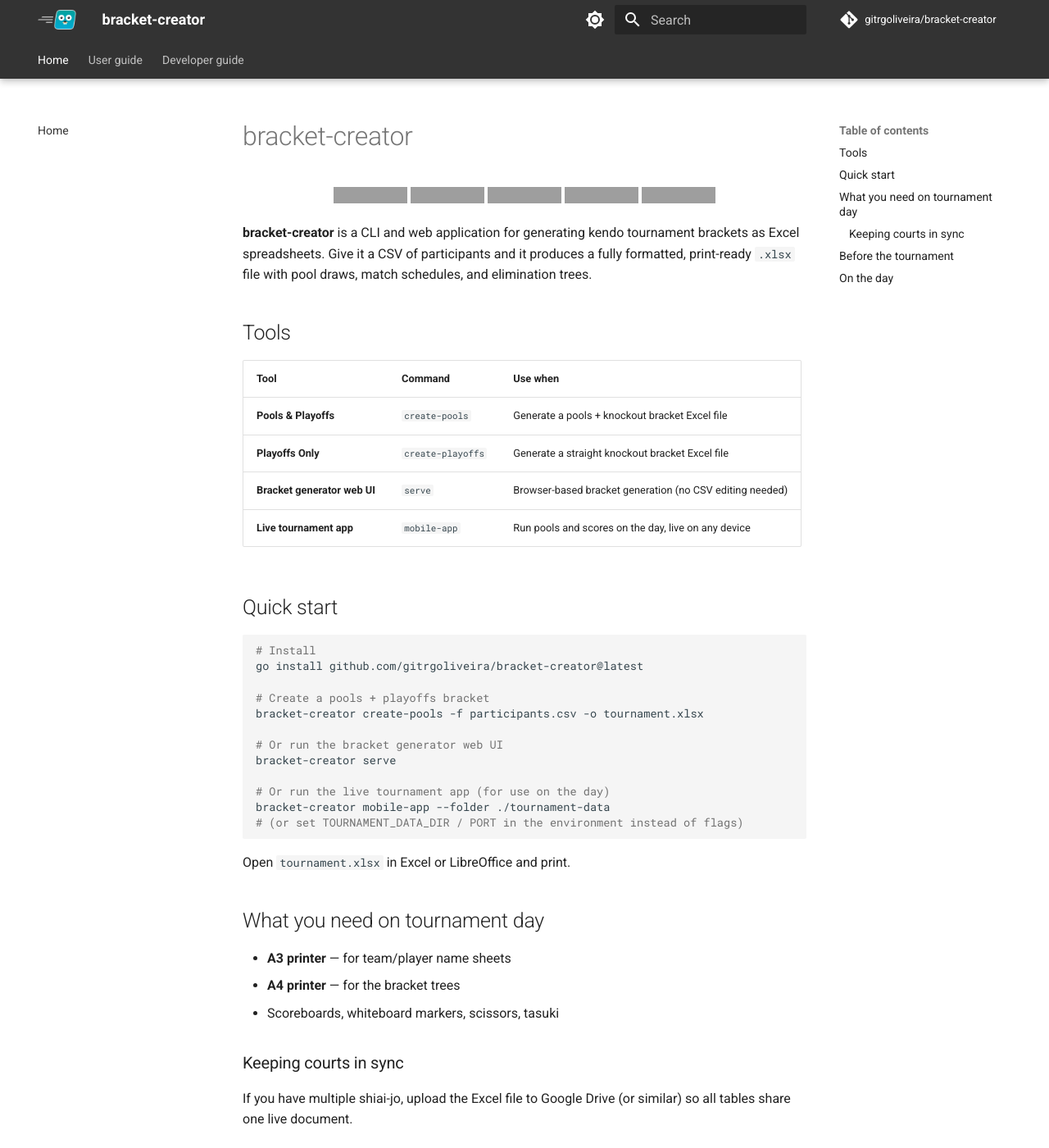
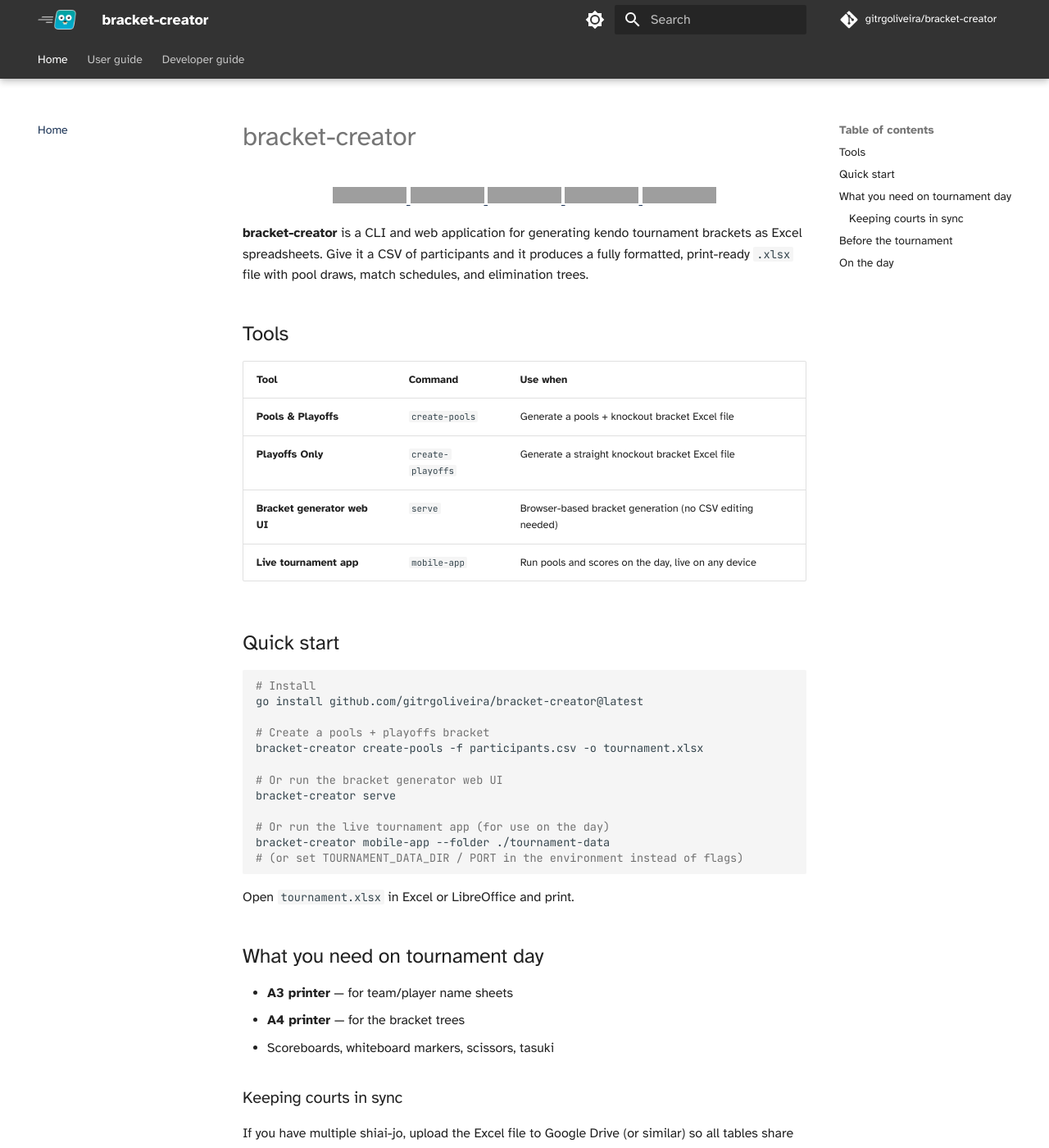
Before and after one commit to gitrgoliveira/bracket-creator, an MkDocs documentation site: the page built from docs/index.md, in a window 1280 px wide and 1400 px high. Shown: the whole window at 82% size. Built offline with MkDocs 1.6.1 and Material for MkDocs 9.7.7, drawn with Linux system fonts in a browser that asks for light colours; comment, search, counter and statistics services are not loaded; grey boxes are pictures that could not be loaded.

Commit message:
fix(docs): repair link contrast + brand the docs site theme
Design critique of the published MkDocs site surfaced a P0 plus supporting
issues, all rooted in a half-wired custom palette:

- extra.css set --md-primary-fg-color on :root for BOTH schemes, so Material
  derived dark-mode content links as #333 on the navy slate bg — 1.03:1,
  effectively invisible. Tokens are now scoped per scheme; links use the app's
  brand navy (#1d3557 light, lightened #93b3e0 in slate, 6.07:1) and are
  underlined by default so they read as links (the navy alone is ~1.3:1 vs body
  text).
- mkdocs.yaml had primary/accent: 333333 — not valid Material color names, so
  the accent silently fell back to indigo #526cfe. Dropped the dead hex (CSS is
  now the single source of truth) and set the accent via --md-accent-fg-color.
- Added a real 404 page (overrides/404.html) with search guidance and links
  home instead of the bare 'Page not found' dead end.
- Switched the type to Atkinson Hyperlegible + JetBrains Mono — chosen for
  glyph separation (l/I/1, O/0/Q) per PRODUCT.md's bright/noisy-hall brief.

Verified with mkdocs build --strict and browser measurement in both schemes.

Co-Authored-By: Claude Opus 4.8 <noreply@anthropic.com>

```diff
--- a/docs/assets/stylesheets/extra.css
+++ b/docs/assets/stylesheets/extra.css
@@ -1,5 +1,52 @@
-:root {
+/* bracket-creator docs theme overrides.
+ *
+ * Color is scoped PER SCHEME. Material derives link/interactive colors from
+ * these tokens, so an unscoped `:root` override (the previous approach) forced
+ * one value into both light and dark — which made dark-mode links #333 on a
+ * navy background (1.03:1, invisible). Each scheme now gets its own values.
+ *
+ * Accent = the web-mobile app's brand navy (--accent #1d3557, see DESIGN.md) so
+ * the docs and the product share one interactive color. The slate scheme uses a
+ * lightened navy of the same hue so links stay legible on the dark surface. */
+
+/* Light scheme */
+[data-md-color-scheme="default"] {
 	--md-primary-fg-color: #333333;
-	--md-primary-fg-color--light: #333333;
-	--md-primary-fg-color--dark: #333333;
+	--md-primary-fg-color--light: #4a4a4a;
+	--md-primary-fg-color--dark: #1f1f1f;
+
+	/* Brand navy: hover/focus/active states + in-prose links. 12.3:1 on white. */
+	--md-accent-fg-color: #1d3557;
+	--md-typeset-a-color: #1d3557;
 }
+
+/* Dark (slate) scheme */
+[data-md-color-scheme="slate"] {
+	--md-primary-fg-color: #333333;
+	--md-primary-fg-color--light: #5a5a5a;
+	--md-primary-fg-color--dark: #1f1f1f;
+
+	/* Lightened navy (same hue) so links/accent clear 4.5:1 on the slate bg.
+	 * #93b3e0 on the default slate surface measures ~6.1:1. */
+	--md-accent-fg-color: #93b3e0;
+	--md-typeset-a-color: #93b3e0;
+}
+
+/* In-prose links are underlined by default. On a high-link-density docs site
+ * the navy hue alone is only ~1.3:1 against body text, so the underline (not
+ * the color) is what marks a link. Structural/anchor links opt out. */
+.md-typeset a {
+	text-decoration: underline;
+	text-underline-offset: 0.15em;
+	text-decoration-thickness: 1px;
+}
+
+.md-typeset a:hover {
+	text-decoration-thickness: 2px;
+}
+
+/* Permalink anchors (¶), buttons, footer/nav chrome are not prose links. */
+.md-typeset a.headerlink,
+.md-typeset .md-button {
+	text-decoration: none;
+}
--- a/mkdocs.yaml
+++ b/mkdocs.yaml
@@ -35,6 +35,7 @@ markdown_extensions:
 
 theme:
   name: material
+  custom_dir: overrides
   features:
     - navigation.indexes
     - navigation.sections
@@ -43,16 +44,23 @@ theme:
     - navigation.tabs.sticky
   favicon: assets/images/favicon.ico
   logo: assets/images/logo.png
+  font:
+    # Atkinson Hyperlegible (Braille Institute) maximizes glyph separation
+    # (l/I/1, O/0/Q) — chosen for legibility in bright/noisy halls per
+    # PRODUCT.md. JetBrains Mono keeps CLI examples crisp.
+    text: Atkinson Hyperlegible
+    code: JetBrains Mono
+  # Colors are driven entirely by assets/stylesheets/extra.css (the
+  # --md-primary-fg-color / --md-accent-fg-color tokens, scoped per scheme).
+  # Material's `primary`/`accent` only accept named palettes (e.g. `indigo`),
+  # not hex, so hex values here are silently ignored — they are intentionally
+  # omitted so the CSS is the single source of truth.
   palette:
     - scheme: default
-      primary: 333333
-      accent: 333333
       toggle:
         icon: material/brightness-7
         name: Switch to dark mode
     - scheme: slate
-      primary: "#333333"
-      accent: "#333333"
       toggle:
         icon: material/brightness-3
         name: Switch to light mode
--- /dev/null
+++ b/overrides/404.html
@@ -0,0 +1,21 @@
+{% extends "base.html" %}
+
+<!--
+  Custom 404. Material's default 404 renders only "404 - Not found" with no way
+  forward; broken inbound links (common for docs) land readers on a dead end.
+  This adds an apology, the most likely destinations, and a nudge to search.
+-->
+
+{% block content %}
+  <h1>Page not found</h1>
+  <p>
+    Sorry — that page doesn’t exist. It may have moved or been renamed.
+    Use the search box at the top of the page, or jump to one of these:
+  </p>
+  <ul>
+    <li><a href="{{ base_url }}/">Home</a></li>
+    <li><a href="{{ base_url }}/user-guide/getting-started/">Installation &amp; getting started</a></li>
+    <li><a href="{{ base_url }}/user-guide/mobile-app/">Live tournament app</a></li>
+    <li><a href="{{ config.repo_url }}">Project on GitHub</a></li>
+  </ul>
+{% endblock %}
```
